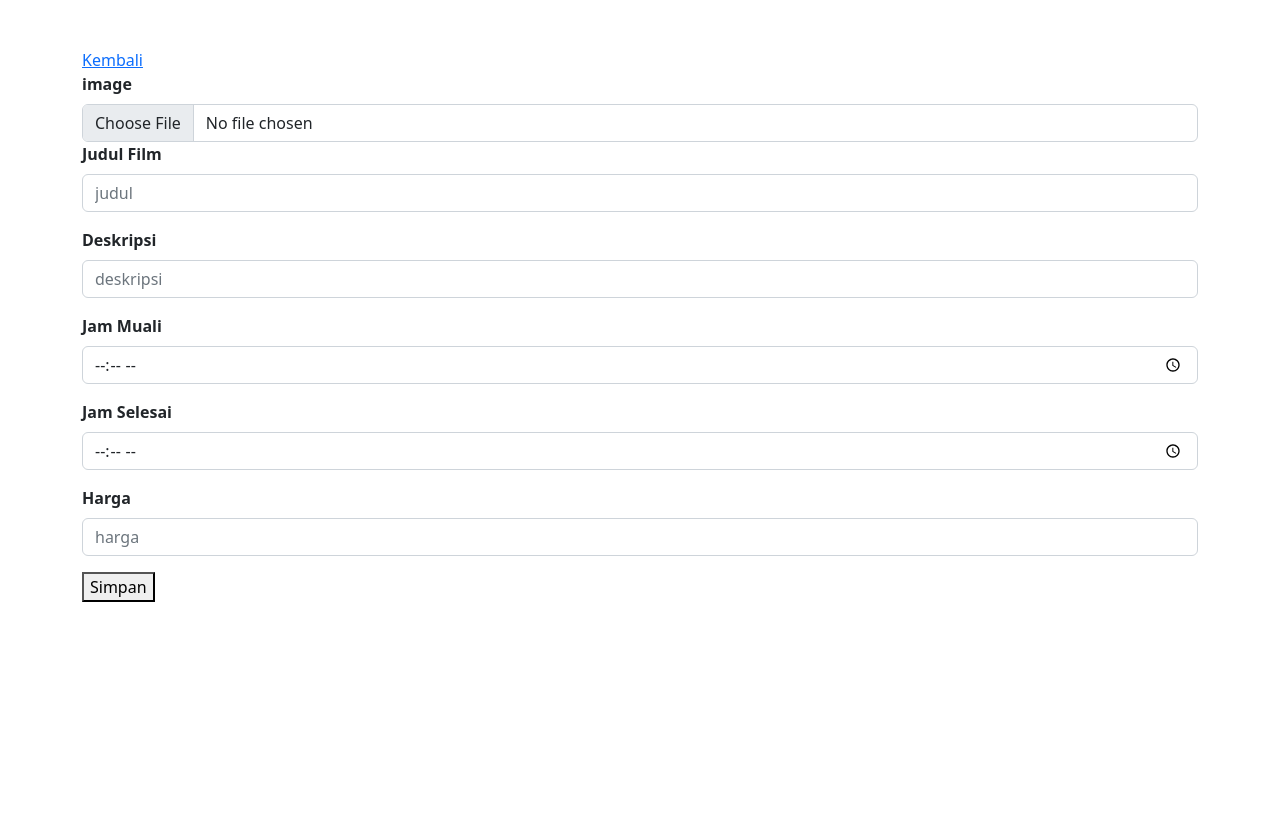
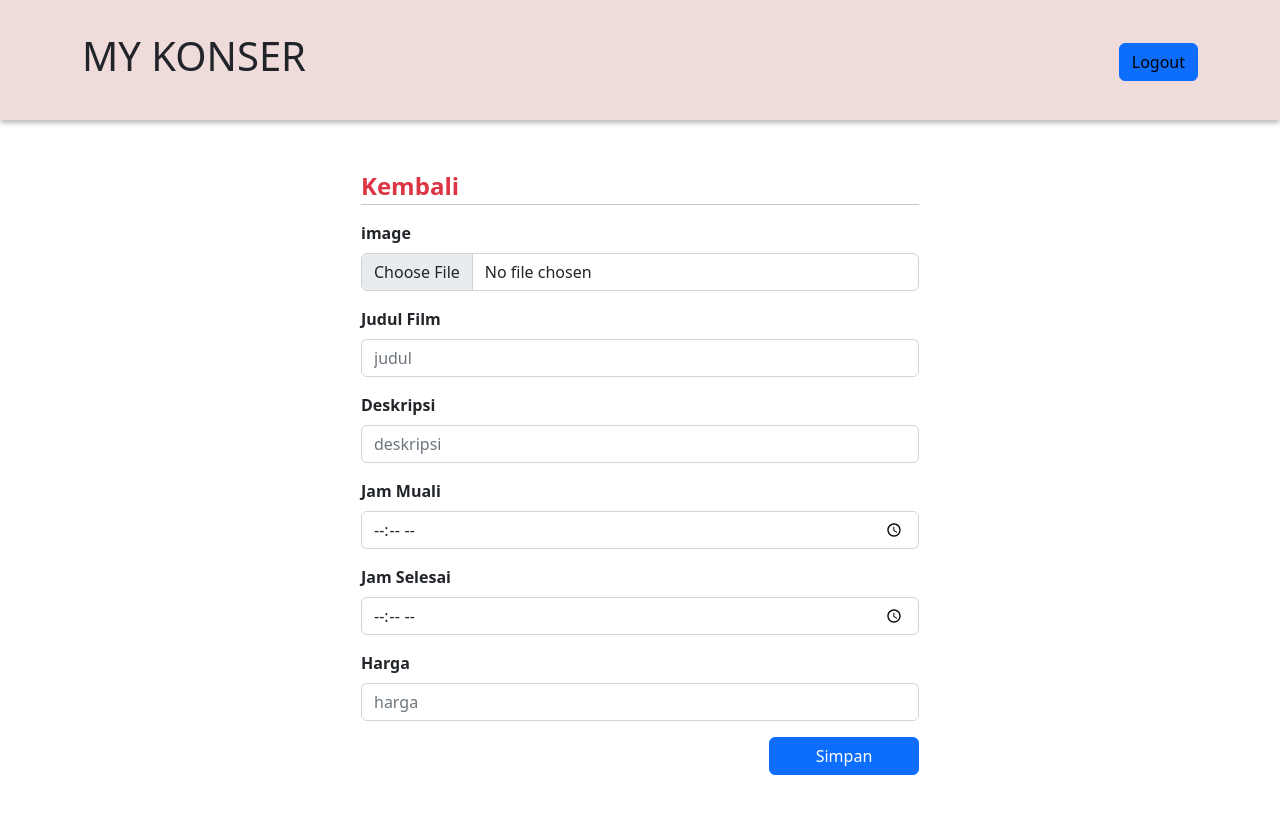
Before and after one commit to RamliSiburian/penjualan-tiket, a PHP site: page /Admin/add_film.php in a window 1280 px wide. Before the commit the page ends 602 px from the top, so only its background shows below. Run offline with PHP 8.4, Linux system fonts and the light colour scheme.

Commit message:
penjualan tiket

```diff
--- a/Admin/add_film.php
+++ b/Admin/add_film.php
@@ -5,17 +5,28 @@
     <meta charset="utf-8">
     <meta name="viewport" content="width=device-width, initial-scale=1">
     <title>Add Film</title>
+    <link rel="stylesheet" href="../Style/style.css">
     <link href="https://cdn.jsdelivr.net/npm/bootstrap@5.2.3/dist/css/bootstrap.min.css" rel="stylesheet" integrity="sha384-rbsA2VBKQhggwzxH7pPCaAqO46MgnOM80zW1RWuH61DGLwZJEdK2Kadq2F9CUG65" crossorigin="anonymous">
 </head>
 
 <body>
     <div class="add-film">
-        <div class="container">
-            <div class="back mt-5">
-                <a href="admin.php">Kembali</a>
+        <div class="header">
+            <div class="container">
+                <div class="head d-flex justify-content-between align-items-center">
+                    <h1>MY KONSER</h1>
+                    <div class="login">
+                        <a class="btn btn-primary" href="../index.php">Logout</a>
+                    </div>
+                </div>
             </div>
-            <form action="" method="post" enctype="multipart/form-data">
-                <div class="form-group ,b-3">
+        </div>
+
+        <div class="container d-flex justify-content-center mt-5">
+            <form action="" method="post" enctype="multipart/form-data" class="w-50 mb-5">
+                <a href="admin.php" class="text-danger fw-bold fs-4 ">Kembali</a>
+                <hr class="m-0">
+                <div class="form-group mb-3 mt-3">
                     <label for="image" class="form-label fw-bold"> image </label>
                     <input type="file" name="image" id="image" class="form-control" placeholder="username">
                 </div>
@@ -44,7 +55,9 @@
                     <input type="text" name="price" id="price" class="form-control" placeholder="harga">
                 </div>
 
-                <button type="submit" name="simpan">Simpan</button>
+                <div class="simpan d-flex justify-content-end">
+                    <button type="submit" name="simpan" class="btn btn-primary" style="width: 150px;">Simpan</button>
+                </div>
             </form>
         </div>
     </div>
--- a/Style/style.css
+++ b/Style/style.css
@@ -4,10 +4,14 @@ a:link {
 }
 
 .home .header,
-.order .header {
+.order .header,
+.login .header,
+.add-film .header,
+.oreder-ticket .header {
     height: 120px;
     background-color: #F0DBDB;
     line-height: 120px;
+    box-shadow: 0px 3px 5px #bbb;
 }
 
 .home .btnlogin {
```
Also changed, not shown: Admin/admin.php (+6 -5 lines), Admin/checkin.php (added, +40 -0 lines), Admin/hapus.php (added, +17 -0 lines), Auth/Login.php (+25 -3 lines).
